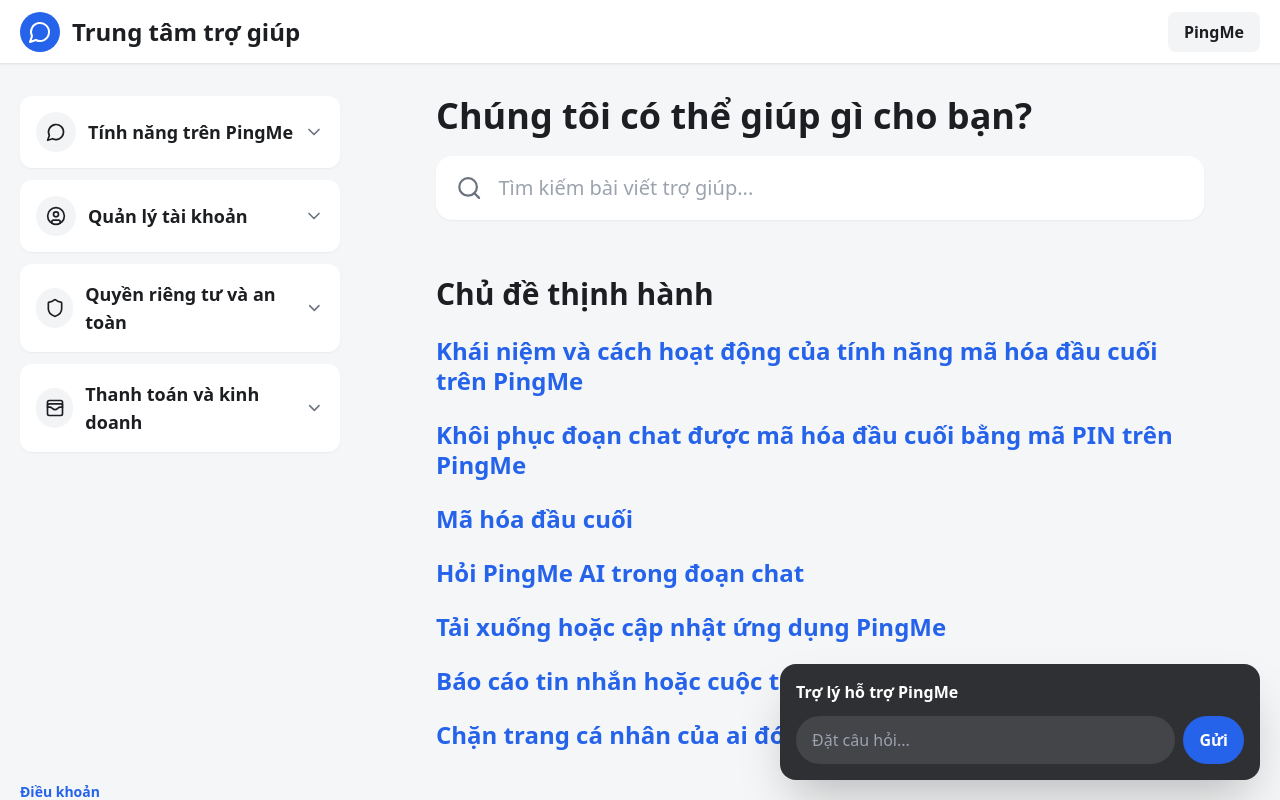
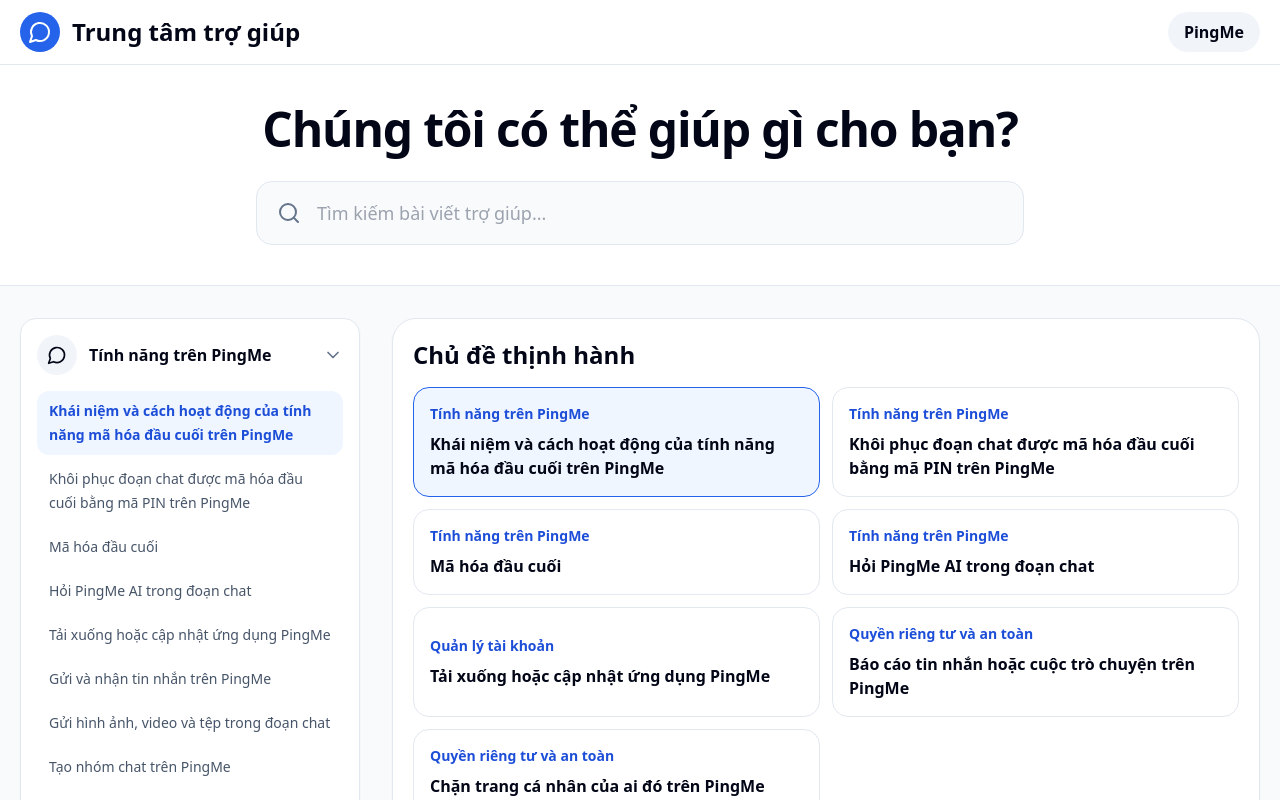
Before and after one commit to trchitho/FullStack-Chat-App, a React (Vite) app in the folder frontend/: page /help/messages-app in a window 1280 px wide. Shown: the top 800 px of the page. Built offline with nearby package versions, Linux system fonts and the light colour scheme; no server answers.

Commit message:
Redesign help center articles

```diff
--- a/frontend/src/pages/HelpCenterPage.jsx
+++ b/frontend/src/pages/HelpCenterPage.jsx
@@ -1,78 +1,163 @@
-import { ChevronDown, MessageCircle, Search, Shield, UserCircle, WalletCards } from "lucide-react";
+import { useEffect, useMemo, useState } from "react";
+import { ChevronDown, MessageCircle, Search, Shield, UserCircle } from "lucide-react";
 import { Link } from "react-router-dom";
+import MarkdownContent from "../components/MarkdownContent";
 
-const topics = [
-  "Khái niệm và cách hoạt động của tính năng mã hóa đầu cuối trên PingMe",
-  "Khôi phục đoạn chat được mã hóa đầu cuối bằng mã PIN trên PingMe",
-  "Mã hóa đầu cuối",
-  "Hỏi PingMe AI trong đoạn chat",
-  "Tải xuống hoặc cập nhật ứng dụng PingMe",
-  "Báo cáo tin nhắn hoặc cuộc trò chuyện trên PingMe",
-  "Chặn trang cá nhân của ai đó trên PingMe",
+const articles = [
+  ["01_ma_hoa_dau_cuoi_pingme.md", "Khái niệm và cách hoạt động của tính năng mã hóa đầu cuối trên PingMe", "Tính năng trên PingMe"],
+  ["02_khoi_phuc_chat_ma_hoa_bang_pin_pingme.md", "Khôi phục đoạn chat được mã hóa đầu cuối bằng mã PIN trên PingMe", "Tính năng trên PingMe"],
+  ["03_ma_hoa_dau_cuoi.md", "Mã hóa đầu cuối", "Tính năng trên PingMe"],
+  ["04_hoi_pingme_ai_trong_doan_chat.md", "Hỏi PingMe AI trong đoạn chat", "Tính năng trên PingMe"],
+  ["05_tai_xuong_hoac_cap_nhat_ung_dung_pingme.md", "Tải xuống hoặc cập nhật ứng dụng PingMe", "Quản lý tài khoản"],
+  ["06_bao_cao_tin_nhan_hoac_cuoc_tro_chuyen_pingme.md", "Báo cáo tin nhắn hoặc cuộc trò chuyện trên PingMe", "Quyền riêng tư và an toàn"],
+  ["07_chan_trang_ca_nhan_ai_do_tren_pingme.md", "Chặn trang cá nhân của ai đó trên PingMe", "Quyền riêng tư và an toàn"],
+].map(([file, title, category]) => ({
+  id: file.replace(".md", ""),
+  file,
+  title,
+  category,
+  path: `/content/help/${file}`,
+}));
+
+const categoryIcons = {
+  "Tính năng trên PingMe": MessageCircle,
+  "Quản lý tài khoản": UserCircle,
+  "Quyền riêng tư và an toàn": Shield,
+};
+
+const fallbackCategories = [
+  ["Tính năng trên PingMe", articles.filter((article) => article.category === "Tính năng trên PingMe").map((article) => article.title)],
+  ["Quản lý tài khoản", articles.filter((article) => article.category === "Quản lý tài khoản").map((article) => article.title)],
+  ["Quyền riêng tư và an toàn", articles.filter((article) => article.category === "Quyền riêng tư và an toàn").map((article) => article.title)],
 ];
 
-const categories = [
-  ["Tính năng trên PingMe", MessageCircle],
-  ["Quản lý tài khoản", UserCircle],
-  ["Quyền riêng tư và an toàn", Shield],
-  ["Thanh toán và kinh doanh", WalletCards],
-];
+const parseCategoryMarkdown = (content) => {
+  const sections = [];
+  let current = null;
+  content.split(/\r?\n/).forEach((line) => {
+    if (line.startsWith("## ")) {
+      current = { title: line.replace(/^##\s+\d+\.\s*/, ""), items: [] };
+      sections.push(current);
+    } else if (current && line.startsWith("- ")) {
+      current.items.push(line.slice(2));
+    }
+  });
+  return sections.length ? sections.map((section) => [section.title, section.items]) : fallbackCategories;
+};
 
-const HelpCenterPage = () => (
-  <main className="min-h-screen bg-[#f5f6f7] text-[#1c1e21]">
-    <header className="sticky top-0 z-20 flex h-16 items-center justify-between border-b bg-white px-5 shadow-sm">
+const HelpCenterPage = () => {
+  const [articleContent, setArticleContent] = useState({});
+  const [categoryContent, setCategoryContent] = useState(fallbackCategories);
+  const [activeArticleId, setActiveArticleId] = useState(articles[0].id);
+  const [query, setQuery] = useState("");
+
+  useEffect(() => {
+    Promise.all(articles.map((article) => fetch(article.path).then((res) => res.text())))
+      .then((texts) => setArticleContent(Object.fromEntries(articles.map((article, index) => [article.id, texts[index]]))));
+    fetch("/content/help/muc_con_trung_tam_tro_giup_pingme.md")
+      .then((res) => res.text())
+      .then((text) => setCategoryContent(parseCategoryMarkdown(text)));
+  }, []);
+
+  const activeArticle = articles.find((article) => article.id === activeArticleId) || articles[0];
+  const activeContent = articleContent[activeArticle.id] || "";
+  const filteredArticles = useMemo(() => {
+    const search = query.trim().toLowerCase();
+    if (!search) return articles;
+    return articles.filter((article) => article.title.toLowerCase().includes(search));
+  }, [query]);
+
+  return (
+    <main className="min-h-screen bg-slate-50 text-slate-950">
+      <header className="sticky top-0 z-20 border-b border-slate-200 bg-white/95 backdrop-blur">
+        <div className="mx-auto flex h-16 max-w-7xl items-center justify-between px-5">
           <div className="flex items-center gap-3">
             <div className="flex size-10 items-center justify-center rounded-full bg-blue-600 text-white">
               <MessageCircle className="size-6" />
             </div>
             <h1 className="text-2xl font-bold">Trung tâm trợ giúp</h1>
           </div>
-      <Link to="/" className="rounded-lg bg-gray-100 px-4 py-2 font-semibold hover:bg-gray-200">PingMe</Link>
+          <Link to="/" className="rounded-full bg-slate-100 px-4 py-2 font-semibold hover:bg-slate-200">PingMe</Link>
+        </div>
       </header>
 
-    <div className="mx-auto grid max-w-7xl gap-10 px-5 py-8 lg:grid-cols-[320px_1fr]">
-      <aside className="space-y-3">
-        {categories.map(([label, Icon]) => (
-          <button key={label} className="flex w-full items-center justify-between rounded-xl bg-white px-4 py-4 text-left text-lg font-bold shadow-sm hover:bg-gray-50">
+      <section className="border-b border-slate-200 bg-white">
+        <div className="mx-auto max-w-4xl px-5 py-10 text-center">
+          <h2 className="text-4xl font-bold tracking-tight md:text-5xl">Chúng tôi có thể giúp gì cho bạn?</h2>
+          <label className="mx-auto mt-7 flex h-16 max-w-3xl items-center gap-4 rounded-2xl border border-slate-200 bg-slate-50 px-5">
+            <Search className="size-6 text-slate-500" />
+            <input value={query} onChange={(event) => setQuery(event.target.value)} className="min-w-0 flex-1 bg-transparent text-lg outline-none" placeholder="Tìm kiếm bài viết trợ giúp..." />
+          </label>
+        </div>
+      </section>
+
+      <div className="mx-auto grid max-w-7xl gap-8 px-5 py-8 lg:grid-cols-[340px_1fr]">
+        <aside className="space-y-4 lg:sticky lg:top-24 lg:self-start">
+          {categoryContent.map(([category, items]) => {
+            const Icon = categoryIcons[category] || MessageCircle;
+            return (
+              <details key={category} open className="rounded-2xl border border-slate-200 bg-white p-4 shadow-sm">
+                <summary className="flex cursor-pointer list-none items-center justify-between gap-3 font-bold">
                   <span className="flex items-center gap-3">
-              <span className="flex size-10 items-center justify-center rounded-full bg-gray-100"><Icon className="size-5" /></span>
-              {label}
+                    <span className="flex size-10 items-center justify-center rounded-full bg-slate-100"><Icon className="size-5" /></span>
+                    {category}
                   </span>
-            <ChevronDown className="size-5 text-gray-500" />
+                  <ChevronDown className="size-5 text-slate-500" />
+                </summary>
+                <div className="mt-4 space-y-1">
+                  {items.map((item) => {
+                    const article = articles.find((entry) => entry.title === item);
+                    return (
+                      <button
+                        key={item}
+                        type="button"
+                        onClick={() => article && setActiveArticleId(article.id)}
+                        className={`block w-full rounded-xl px-3 py-2 text-left text-sm leading-6 ${article?.id === activeArticleId ? "bg-blue-50 font-bold text-blue-700" : "text-slate-600 hover:bg-slate-50"}`}
+                      >
+                        {item}
                       </button>
-        ))}
+                    );
+                  })}
+                </div>
+              </details>
+            );
+          })}
         </aside>
 
-      <section className="mx-auto w-full max-w-3xl">
-        <h2 className="mb-5 text-4xl font-bold">Chúng tôi có thể giúp gì cho bạn?</h2>
-        <label className="mb-14 flex h-16 items-center gap-4 rounded-2xl bg-white px-5 shadow-sm">
-          <Search className="size-7 text-gray-500" />
-          <input className="w-full bg-transparent text-xl outline-none" placeholder="Tìm kiếm bài viết trợ giúp..." />
-        </label>
-
-        <h3 className="mb-6 text-3xl font-bold">Chủ đề thịnh hành</h3>
-        <div className="space-y-6">
-          {topics.map((topic) => (
-            <button key={topic} className="block w-full text-left text-2xl font-semibold leading-tight text-blue-600 hover:underline">
-              {topic}
+        <section className="space-y-6">
+          <div className="rounded-3xl border border-slate-200 bg-white p-5 shadow-sm">
+            <h3 className="mb-4 text-2xl font-bold">Chủ đề thịnh hành</h3>
+            <div className="grid gap-3 md:grid-cols-2">
+              {filteredArticles.map((article) => (
+                <button
+                  key={article.id}
+                  type="button"
+                  onClick={() => setActiveArticleId(article.id)}
+                  className={`rounded-2xl border p-4 text-left transition ${article.id === activeArticleId ? "border-blue-600 bg-blue-50" : "border-slate-200 hover:border-blue-200 hover:bg-slate-50"}`}
+                >
+                  <div className="text-sm font-semibold text-blue-700">{article.category}</div>
+                  <div className="mt-2 font-bold leading-6">{article.title}</div>
                 </button>
               ))}
             </div>
+          </div>
+
+          <article className="rounded-3xl border border-slate-200 bg-white px-5 py-7 shadow-sm md:px-10">
+            <div className="mb-7 border-b border-slate-200 pb-5">
+              <div className="text-sm font-semibold text-blue-700">{activeArticle.category}</div>
+              <h3 className="mt-2 text-3xl font-bold tracking-tight">{activeArticle.title}</h3>
+            </div>
+            {activeContent ? <MarkdownContent content={activeContent} /> : <div className="text-slate-500">Đang tải nội dung...</div>}
+          </article>
         </section>
       </div>
 
-    <div className="fixed bottom-5 right-5 w-[min(480px,calc(100vw-32px))] rounded-2xl bg-[#2f3033] p-4 text-white shadow-2xl">
-      <div className="mb-3 font-semibold">Trợ lý hỗ trợ PingMe</div>
-      <div className="flex gap-2">
-        <input className="min-w-0 flex-1 rounded-full bg-white/10 px-4 py-3 outline-none" placeholder="Đặt câu hỏi..." />
-        <button className="rounded-full bg-blue-600 px-4 font-bold">Gửi</button>
-      </div>
-    </div>
-
-    <footer className="mx-auto max-w-7xl px-5 pb-10 text-sm text-gray-600">
-      <Link to="/policies_center" target="_blank" className="font-semibold text-blue-600 hover:underline">Điều khoản</Link>
+      <footer className="mx-auto flex max-w-7xl justify-between px-5 pb-10 text-sm text-slate-600">
+        <Link to="/policies_center" target="_blank" className="font-semibold text-blue-700 hover:underline">Điều khoản và chính sách</Link>
+        <span>PingMe Help Center</span>
       </footer>
     </main>
   );
+};
 
 export default HelpCenterPage;
```
Lines whose indentation alone changed are shown as unchanged.
